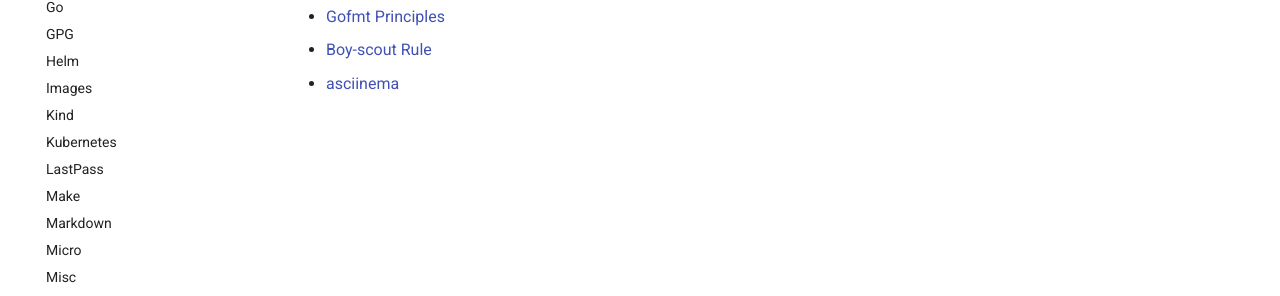
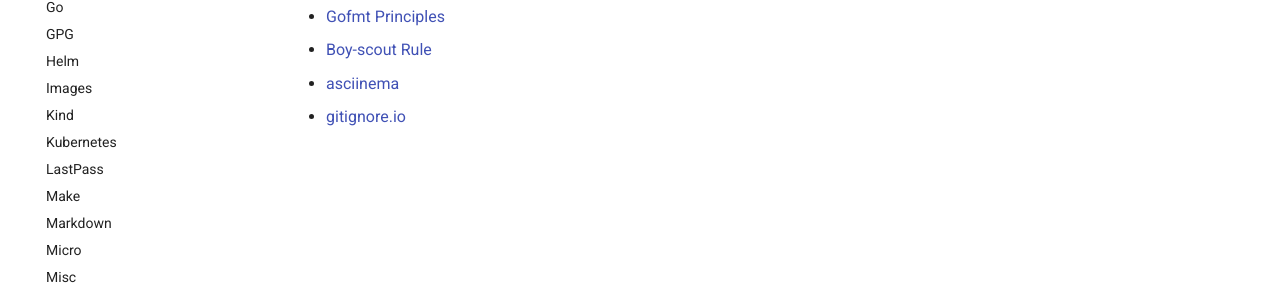
Before and after one commit to nicholaswilde/notes, an MkDocs documentation site: the page built from docs/specifications.md, in a window 1280 px wide. Shown: the part 427-723 px from the top of the page. Built offline with MkDocs 1.6.1 and Material for MkDocs 9.7.7, drawn with Linux system fonts in a browser that asks for light colours; comment, search, counter and statistics services are not loaded.

Commit message:
Update specifications.md

```diff
--- a/docs/specifications.md
+++ b/docs/specifications.md
@@ -11,3 +11,4 @@
 - [Gofmt Principles](https://go.dev/src/cmd/gofmt/doc.go)
 - [Boy-scout Rule](https://www.stepsize.com/blog/how-to-be-an-effective-boy-girl-scout-engineer)
 - [asciinema](https://asciinema.org/)
+- [gitignore.io](https://www.toptal.com/developers/gitignore/)
```
